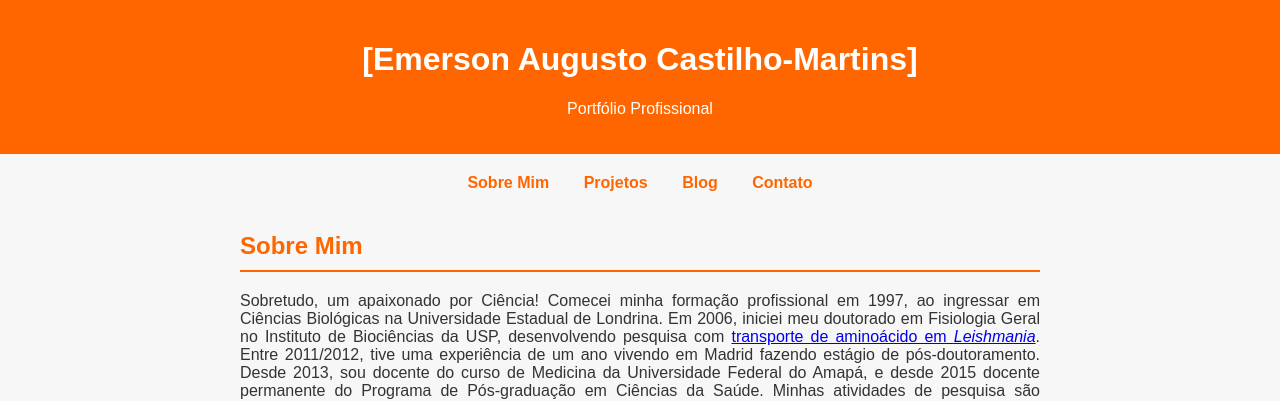
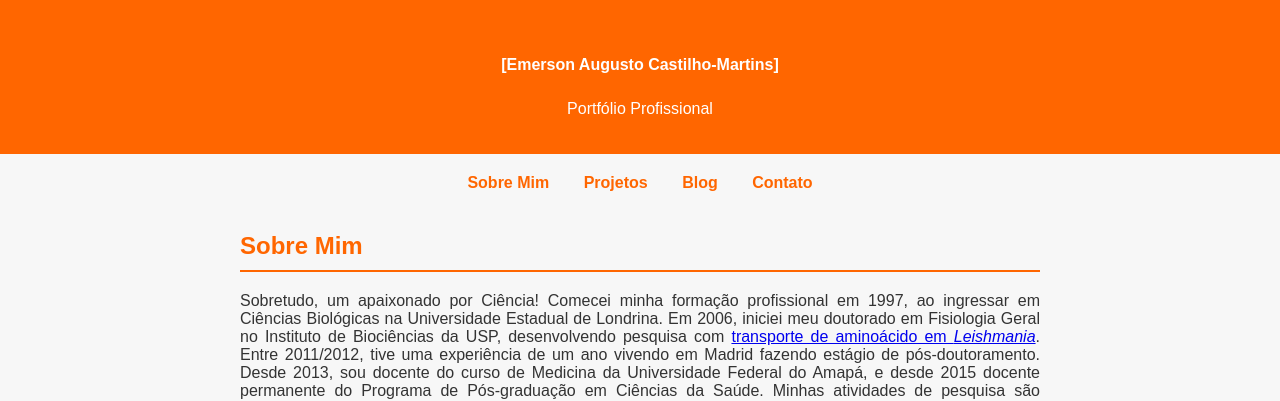
Before and after one commit to emersoncastilho/emersoncastilho.github.io, a plain HTML site: page index.html in a window 1280 px wide. Shown: the top 401 px of the page. Drawn offline with Linux system fonts and the light colour scheme.

Commit message:
Update index.html

```diff
--- a/index.html
+++ b/index.html
@@ -4,7 +4,7 @@
     <meta charset="UTF-8">
     <meta name="viewport" content="width=device-width, initial-scale=1.0">
     <meta name="description" content="Portfólio profissional de Emerson Castilho-Martins">
-    <font size="2" style="font-size: 12pt"><title>Portfólio - Emerson Castilho-Martins</title></font>
+    <title>Portfólio - Emerson Castilho-Martins</title>
     <style>
         body {
             font-family: Arial, sans-serif;
@@ -68,7 +68,7 @@
 
     <!-- Cabeçalho -->
     <header>
-        <h1>[Emerson Augusto Castilho-Martins]</h1>
+        <h1><font size="2" style="font-size: 12pt"> [Emerson Augusto Castilho-Martins]</font></h1>
         <p>Portfólio Profissional</p>
     </header>
 
```
